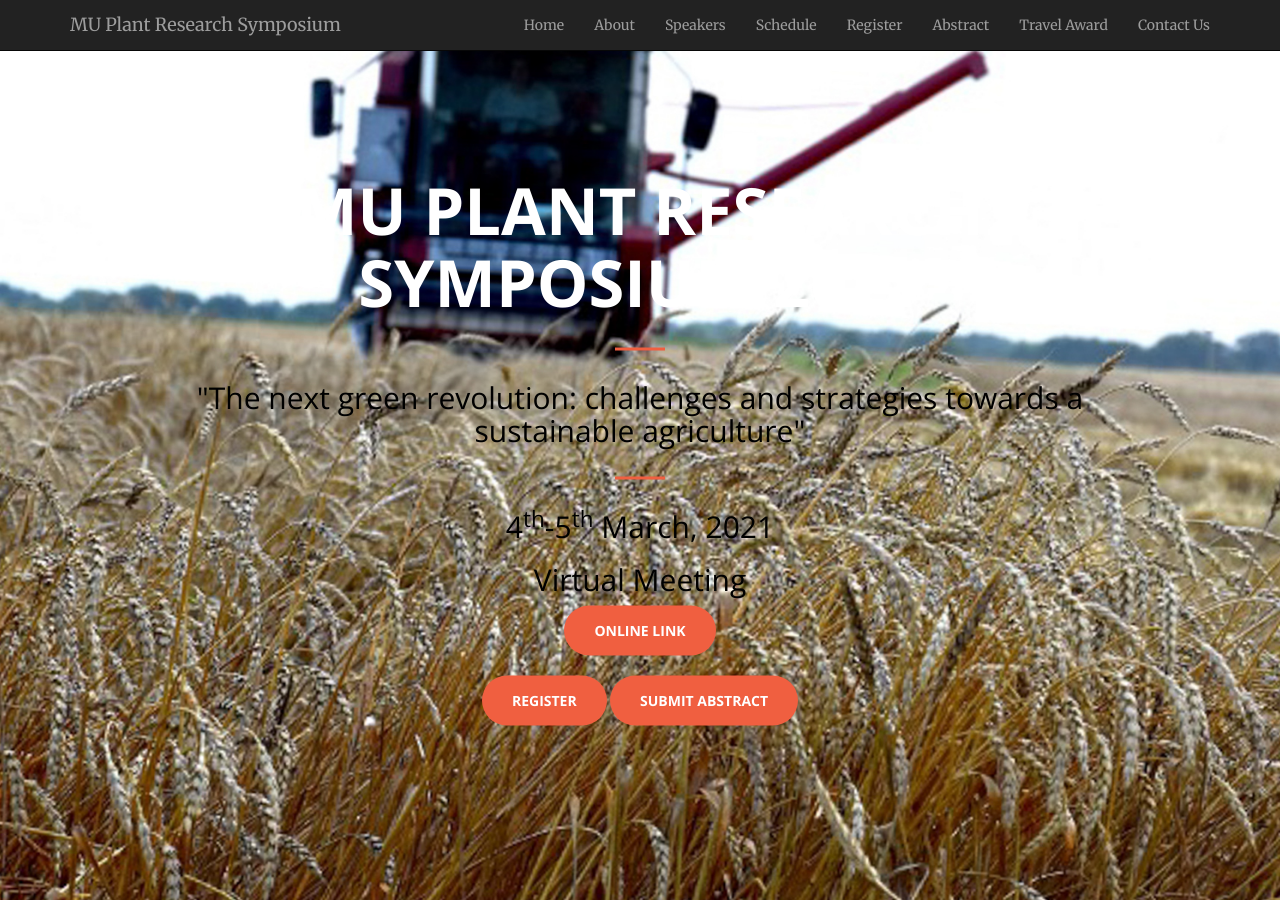
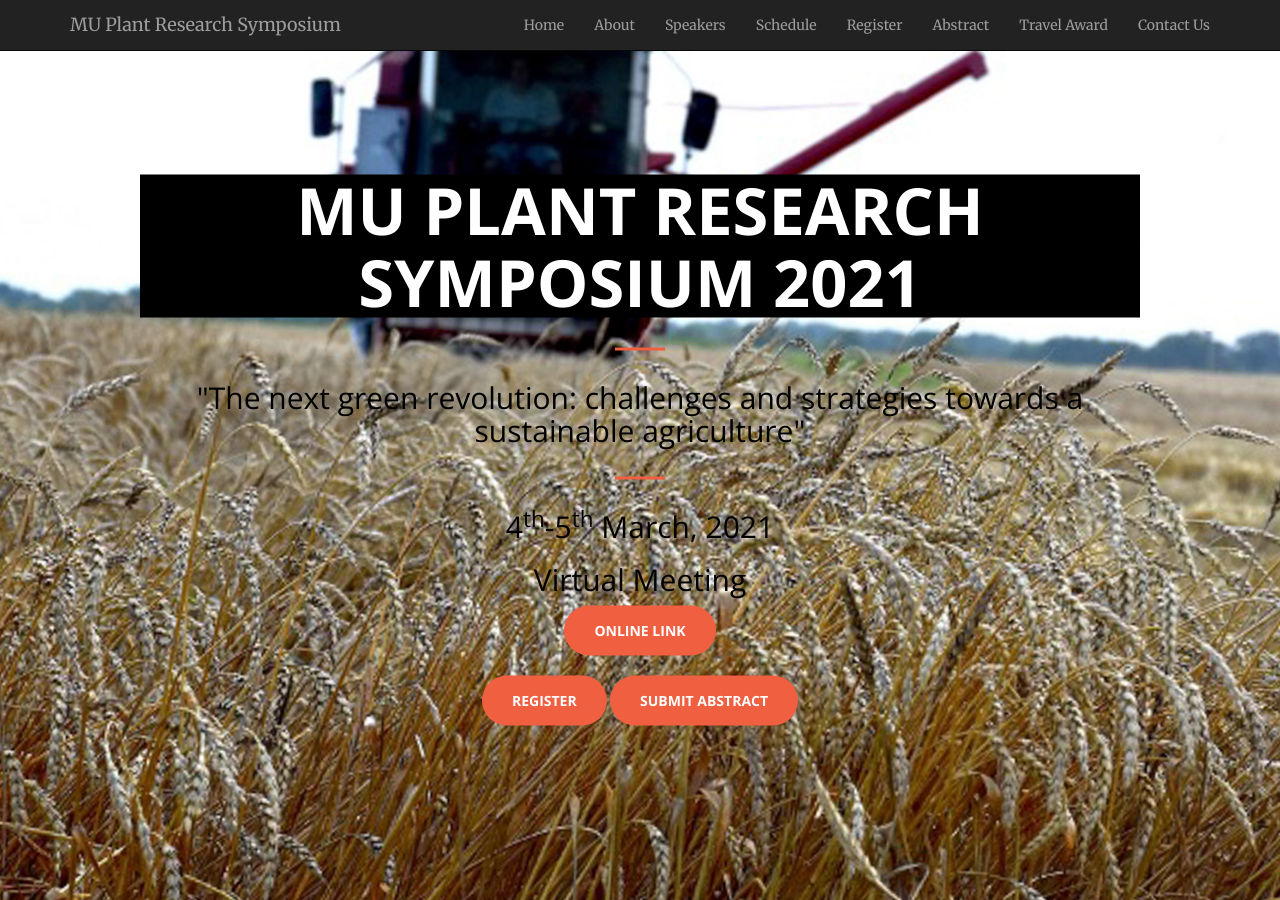
Before and after one commit to mupioneersymposium/mupioneersymposium.github.io, a Jekyll site: the page built from index.html, in a window 1280 px wide and 900 px high. Built offline with Jekyll 4.4.1, drawn with Linux system fonts in a browser that asks for light colours.

Commit message:
Update header.html

```diff
--- a/_includes/header.html
+++ b/_includes/header.html
@@ -1,7 +1,7 @@
 <header>
     <div class="header-content">
         <div class="header-content-inner">
-                <h1 style="background-color:gray-dark;">MU Plant Research Symposium 2021</h1>
+                <h1 style="background-color:black;">MU Plant Research Symposium 2021</h1>
                 <hr>
                 <h2 style="color:black;">"The next green revolution: challenges and strategies towards a sustainable agriculture"</h2>
                 <hr>
```
